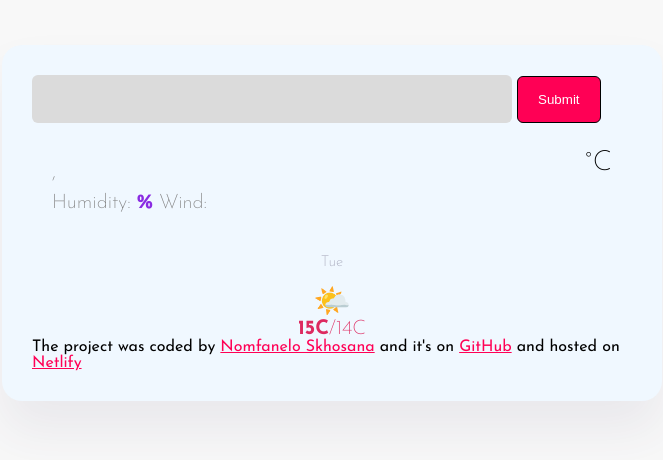
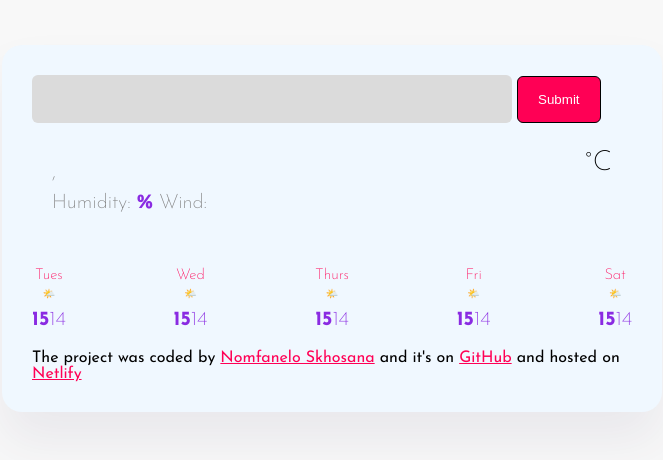
Before and after one commit to Nomfanelo-S/WeatherAppNK, a plain HTML site: page index.html in a window 1280 px wide. Shown: the whole page, without its empty margins (308-971 px from the left). Drawn offline with nearby package versions, Linux system fonts and the light colour scheme; no server answers.

Commit message:
Updated HTML and CSS
Added new information and styled it accordingly

```diff
--- a/index.html
+++ b/index.html
@@ -37,12 +37,40 @@
         <span class="current-temperature-unit" id="current-temperature-unit">°C</span>
     </div>
    </div>
-   <div class="weather-forecast">
-    <div class="forecast-day">Tue</div>
+   <div class="weather-forecast-tab">
+    <div class="weather-forecast-details">
+<div class="forecast-day">Tues</div>
     <div class="forecast-icon">🌤️</div>
-    <div class="forecast-temperatures"><strong>15C</strong>/14C</div>
+    <div class="forecast-temperatures"><strong>15</strong>14</div>
+    </div>
 
-   </div>
+     <div class="weather-forecast-details">
+        <div class="forecast-day">Wed</div>
+    <div class="forecast-icon">🌤️</div>
+    <div class="forecast-temperatures"><strong>15</strong>14</div>
+     </div>
+
+     <div class="weather-forecast-details">
+         <div class="forecast-day">Thurs</div>
+    <div class="forecast-icon">🌤️</div>
+    <div class="forecast-temperatures"><strong>15</strong>14</div>
+     </div>
+
+     <div class="weather-forecast-details">
+         <div class="forecast-day">Fri</div>
+    <div class="forecast-icon">🌤️</div>
+    <div class="forecast-temperatures"><strong>15</strong>14</div>
+     </div>
+
+     <div class="weather-forecast-details">
+        <div class="forecast-day">Sat</div>
+    <div class="forecast-icon">🌤️</div>
+    <div class="forecast-temperatures"><strong>15</strong>14</div>
+     </div>
+
+
+</div>
+
     </main>
 
     <footer>
--- a/src/syles.css
+++ b/src/syles.css
@@ -77,19 +77,30 @@ main {
   position: relative;
   top: -28px;
 }
-
+.weather-forecast-tab {
+  display: flex;
+  justify-content: space-between;
+  margin-top: 15px;
+  margin-bottom: 20px;
+}
 .forecast-day {
   text-align: center;
+  color: #ff0055;
   font-size: 15px;
-  color: rgba(39, 33, 68, 0.4);
-  line-height: 20px;
-  margin-bottom: 10px;
+  line-height: 15px;
+  margin-bottom: 5px;
 }
 .forecast-icon {
-  font-size: 30px;
+  font-size: 10px;
   text-align: center;
 }
 .forecast-temperatures {
   text-align: center;
-  color: #dd2a60;
+  color: blueviolet;
+  margin-top: 10px;
+  display: flex;
+  justify-content: center;
 }
+.weather-forecast-details {
+  border: 5px 10px;
+}
```
